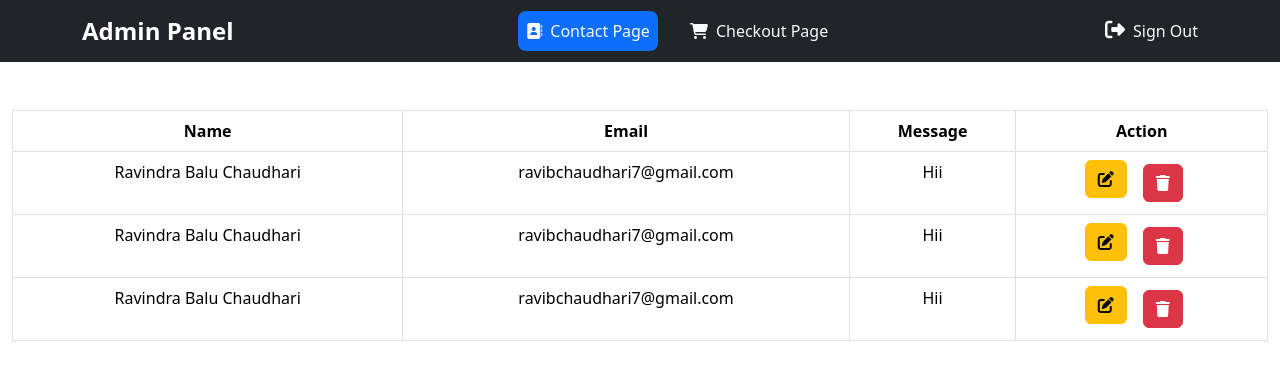
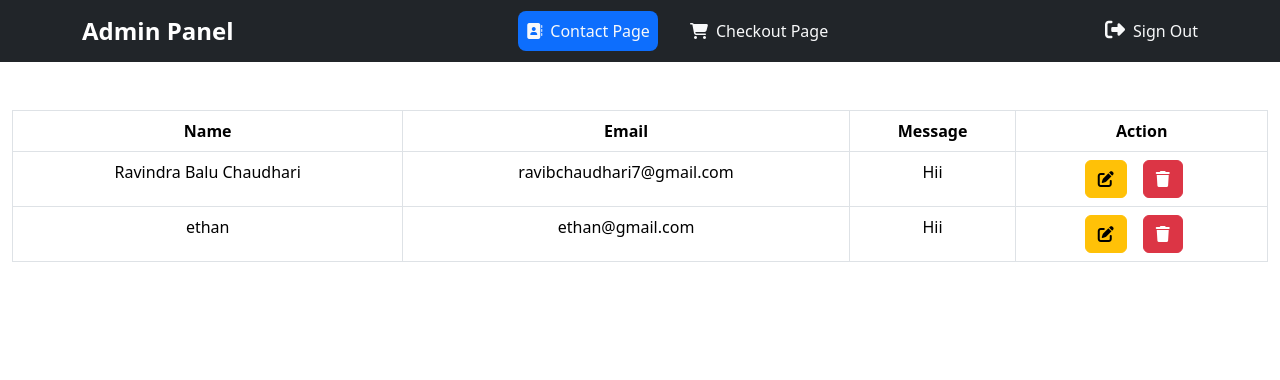
Before and after one commit to ravib7/Fruitable, a React (Vite) app: page /Fruitable/admin/admincontact in a window 1280 px wide. Shown: the top 380 px of the page. Built offline with nearby package versions, Linux system fonts and the light colour scheme; data requests are answered from the project's data file; sample sign-in values are in the browser's storage.

Commit message:
Automatic commit

```diff
--- a/db.json
+++ b/db.json
@@ -7,23 +7,17 @@
       "id": 1
     },
     {
-      "name": "Ravindra Balu Chaudhari",
-      "email": "ravibchaudhari7@gmail.com",
+      "name": "ethan",
+      "email": "ethan@gmail.com",
       "message": "Hii",
       "id": 2
-    },
-    {
-      "name": "Ravindra Balu Chaudhari",
-      "email": "ravibchaudhari7@gmail.com",
-      "message": "Hii",
-      "id": 3
     }
   ],
   "checkout": [
     {
       "fname": "Ravindra",
       "lname": "Chaudhari",
-      "cname": "Chaudhari Industry",
+      "cname": "RC Industry",
       "address": "Swastik Negar",
       "city": "Sambhaji Neagar",
       "country": "India",
--- a/src/App.jsx
+++ b/src/App.jsx
@@ -1,5 +1,5 @@
-import React, { useEffect, useState } from 'react'
-import { Route, Routes } from 'react-router-dom'
+import React, { createContext, useEffect, useState } from 'react'
+import { Navigate, Route, Routes, useNavigate } from 'react-router-dom'
 import Home from './pages/Home'
 import Shop from './pages/Shop'
 import ShopDetails from './pages/ShopDetails'
@@ -14,13 +14,35 @@ import AdminContact from './admin/pages/AdminContact'
 import AdminChackout from './admin/pages/AdminChackout'
 import Dashhome from './admin/pages/Dashhome'
 import AdminSignIn from './admin/pages/AdminSignIn'
-import { ToastContainer } from 'react-toastify'
+import { toast, ToastContainer } from 'react-toastify'
 import "react-toastify/ReactToastify.css"
 import ProtectedRoute from './admin/pages/ProtectedRoutes'
+import axios from 'axios'
+
+export const AuthContext = createContext()
 
 const App = () => {
 
+
+  const [editData, setEditData] = useState()
+  const navigate = useNavigate()
+
+  const updateContact = async (values, resetForm) => {
+    if (editData) {
+      await axios.patch(`http://localhost:5000/contact/${editData.id}`, values);
+      toast.success("Updated Successfully");
+      setEditData(null);
+      resetForm();
+      readContact();
+
+    } else {
+      toast.error("Failed to update the contact");
+      console.error(error);
+    }
+  };
+
   return <div>
+    <AuthContext.Provider value={{ editData, setEditData, updateContact }}>
       <ToastContainer />
       <Routes>
         {/* Public Header */}
@@ -52,9 +74,9 @@ const App = () => {
           <Route path="admincheckout" element={<AdminChackout />} />
         </Route>
 
-
         <Route path='*' element={<h1>Page Not Found</h1>} />
       </Routes>
+    </AuthContext.Provider>
   </div >
 }
 
--- a/src/admin/pages/AdminChackout.jsx
+++ b/src/admin/pages/AdminChackout.jsx
@@ -22,6 +22,8 @@ const AdminChackout = () => {
     ])
 
     return <>
+        <div className="row">
+            <div className="col-md-12 col-lg-12">
                 <table className="table table-bordered table-hover mt-5">
                     <thead className="text-center">
                         <tr>
@@ -67,6 +69,8 @@ const AdminChackout = () => {
                         ))}
                     </tbody>
                 </table>
+            </div>
+        </div>
     </>
 }
 
--- a/src/admin/pages/AdminContact.jsx
+++ b/src/admin/pages/AdminContact.jsx
@@ -1,17 +1,19 @@
 import axios from 'axios'
-import React, { useEffect, useState } from 'react'
+import React, { useContext, useEffect, useState } from 'react'
 import { toast } from 'react-toastify'
+import { AuthContext } from '../../App'
+import { useNavigate } from 'react-router-dom'
 
 const AdminContact = () => {
 
+    const { setEditData } = useContext(AuthContext)
     const [contact, setContact] = useState([])
+    const navigate = useNavigate();
 
     const readContact = async () => {
         const { data } = await axios.get("http://localhost:5000/contact")
         setContact(data)
     }
-
-    const updateContact = async () => { }
 
     const deletContact = async id => {
         axios.delete("http://localhost:5000/contact/" + id)
@@ -19,12 +21,15 @@ const AdminContact = () => {
         readContact()
     }
 
-    useEffect(() => { }, [
-        readContact()
+    useEffect(() => {
+        readContact();
+    }, []);
 
-    ])
 
     return <>
+
+        <div className="row">
+            <div className="col-md-12 col-lg-12">
                 <table className="table table-bordered table-hover mt-5">
                     <thead className="text-center">
                         <tr>
@@ -41,7 +46,10 @@ const AdminContact = () => {
                                 <td>{item.email}</td>
                                 <td>{item.message}</td>
                                 <td>
-                            <button className="btn btn-warning me-3 mb-md-2">
+                                    <button onClick={() => {
+                                        setEditData(item);
+                                        navigate('/contact');
+                                    }} className="btn btn-warning me-3 mb-3 mb-md-0">
                                         <i className="fas fa-edit"></i>
                                     </button>
                                     <button
@@ -55,6 +63,8 @@ const AdminContact = () => {
                         ))}
                     </tbody>
                 </table>
+            </div>
+        </div >
 
     </>
 }
--- a/src/components/ContactForm.jsx
+++ b/src/components/ContactForm.jsx
@@ -4,11 +4,12 @@ import * as yup from "yup"
 import clsx from 'clsx'
 import { toast } from "react-toastify"
 import '../assets/styles/components/ContactForm.css';
-import { useState } from 'react'
+import { useContext } from 'react'
+import { AuthContext } from '../App'
 
 const ContactForm = () => {
 
-    const [editData, setEditData] = useState()
+    const { editData, updateContact } = useContext(AuthContext)
 
     const handleClasses = key => clsx({
         "form-control py-3 rounded-3": true,
@@ -23,6 +24,7 @@ const ContactForm = () => {
     }
 
     const formik = useFormik({
+        enableReinitialize: true,
         initialValues: {
             name: editData ? editData.name : "",
             email: editData ? editData.email : "",
@@ -35,13 +37,13 @@ const ContactForm = () => {
         }),
         onSubmit: (values, { resetForm }) => {
             if (editData) {
-
+                updateContact(values, resetForm)
+            } else {
+                createContact();
+                resetForm();
             }
-            createContact()
-            resetForm()
         }
     })
-
 
     return <>
         <form onSubmit={formik.handleSubmit}>
@@ -63,7 +65,18 @@ const ContactForm = () => {
                         </div>
                         <div className="valid-feedback">Looks good!</div>
                         <div className="invalid-feedback">{formik.errors.message}</div>
-                        <button className="btn fw-semibold px-4 py-3 my-3 w-100 rounded-3" style={{ border: "1px solid #ffb524" }} type="submit">Submit</button>
+
+                        {
+                            editData
+                                ? <>
+                                    <button type="submit" class="btn btn-warning">Update Blogs</button>
+                                </>
+                                : <>
+                                    <button className="btn fw-semibold px-4 py-3 my-3 w-100 rounded-3" style={{ border: "1px solid #ffb524" }} type="submit">Submit</button>
+                                </>
+                        }
+
+                        {/* <button className="btn fw-semibold px-4 py-3 my-3 w-100 rounded-3" style={{ border: "1px solid #ffb524" }} type="submit">Submit</button> */}
                     </div>
                     <div className="col-md-12 col-lg-5 mb-5">
                         <div class="card rounded-3">
```
Lines whose indentation alone changed are shown as unchanged.
